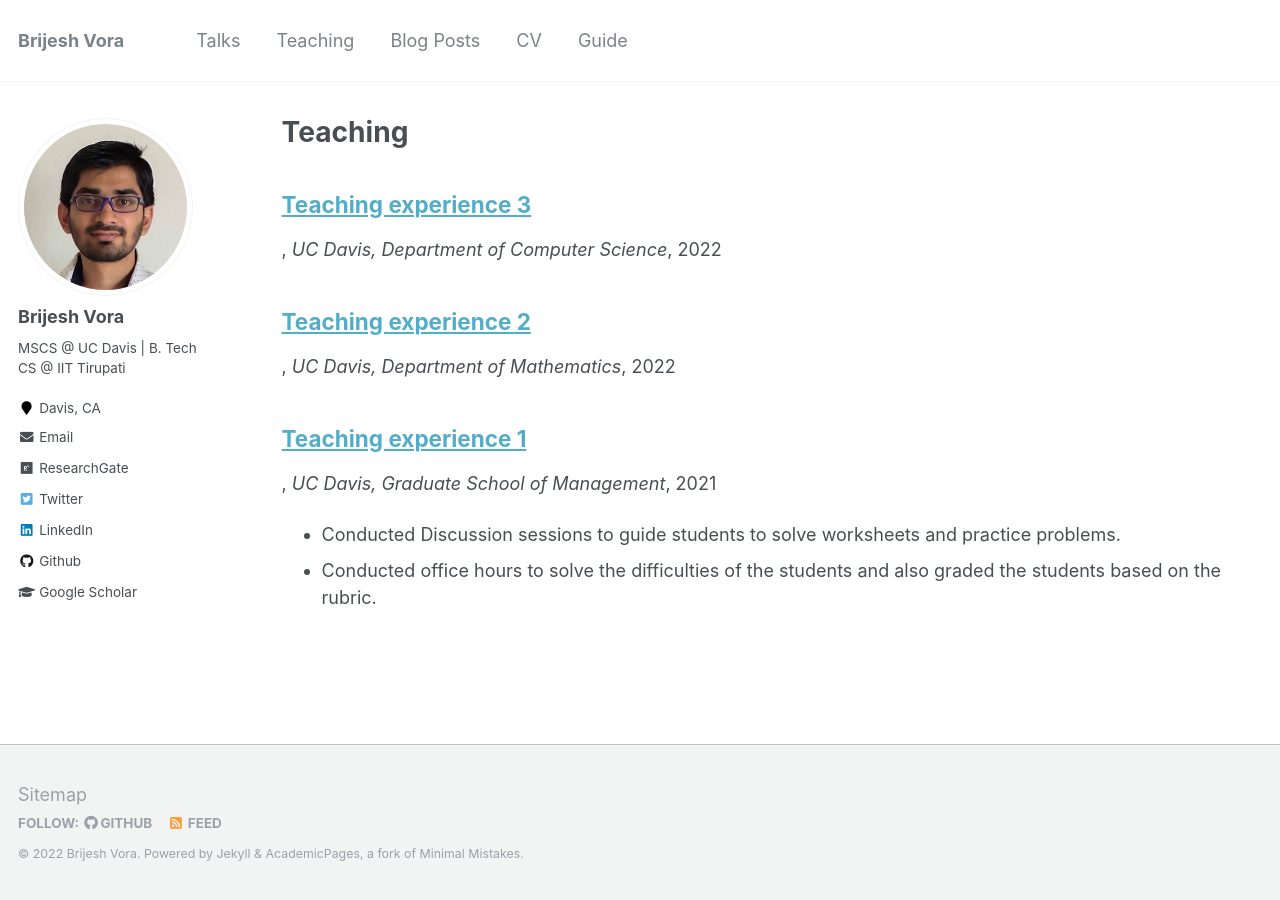
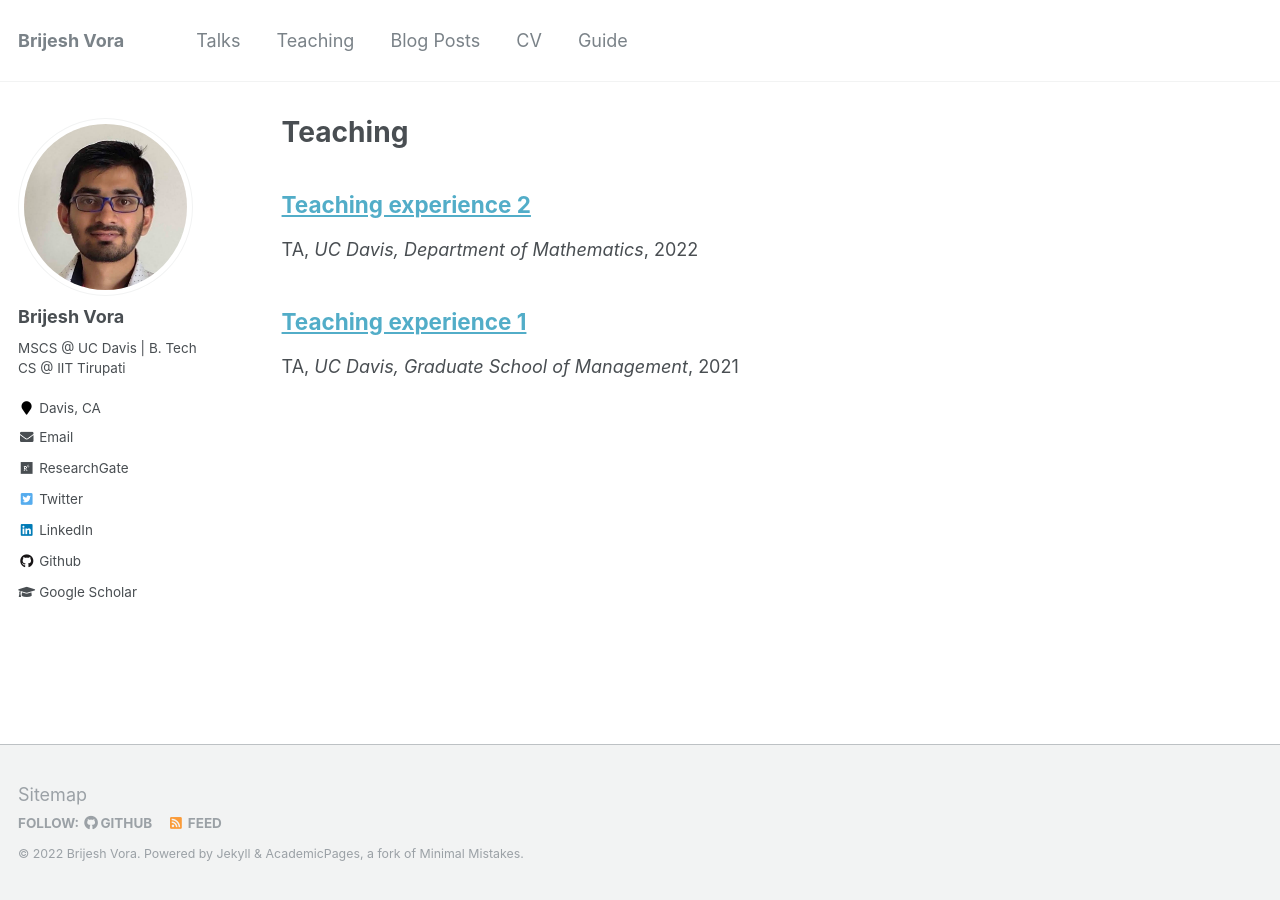
Before and after one commit to vorabrijesh/vorabrijesh.github.io, a Jekyll site: the page built from _pages/teaching.html, in a window 1280 px wide. Built offline with Jekyll 4.4.1, drawn with Linux system fonts in a browser that asks for light colours.

Commit message:
changed teaching

```diff
--- a/_teaching/2021-fall.md
+++ b/_teaching/2021-fall.md
@@ -1,12 +1,10 @@
 ---
 title: "Teaching experience 1"
 collection: teaching
+type: "TA"
 course: "BAX 441 - Statistical Exploration and Reasoning"
 permalink: /teaching/2021-fall
 venue: "UC Davis, Graduate School of Management"
 date: 2021-09-20
 location: "Davis, CA"
 ---
-
- - Conducted Discussion sessions to guide students to solve worksheets and practice problems.
- - Conducted office hours to solve the difficulties of the students and also graded the students based on the rubric.
--- a/_teaching/2022-spring.md
+++ b/_teaching/2022-spring.md
@@ -1,6 +1,12 @@
+
+ - Conducted Discussion sessions to guide students to solve worksheets and practice problems.
+ - Conducted office hours to solve the difficulties of the students and also graded the students based on the rubric.
+
+
 ---
 title: "Teaching experience 3"
 collection: teaching
+type: "TA"
 course: "ECS 036A Programming and Problem Solving"
 permalink: /teaching/2022-spring
 venue: "UC Davis, Department of Computer Science"
--- a/_teaching/2022-winter.md
+++ b/_teaching/2022-winter.md
@@ -1,6 +1,7 @@
 ---
 title: "Teaching experience 2"
 collection: teaching
+type: "TA"
 course: "MAT 021C - Partial Derivatives and Infinite Series"
 permalink: /teaching/2022-winter
 venue: "UC Davis, Department of Mathematics"
```
